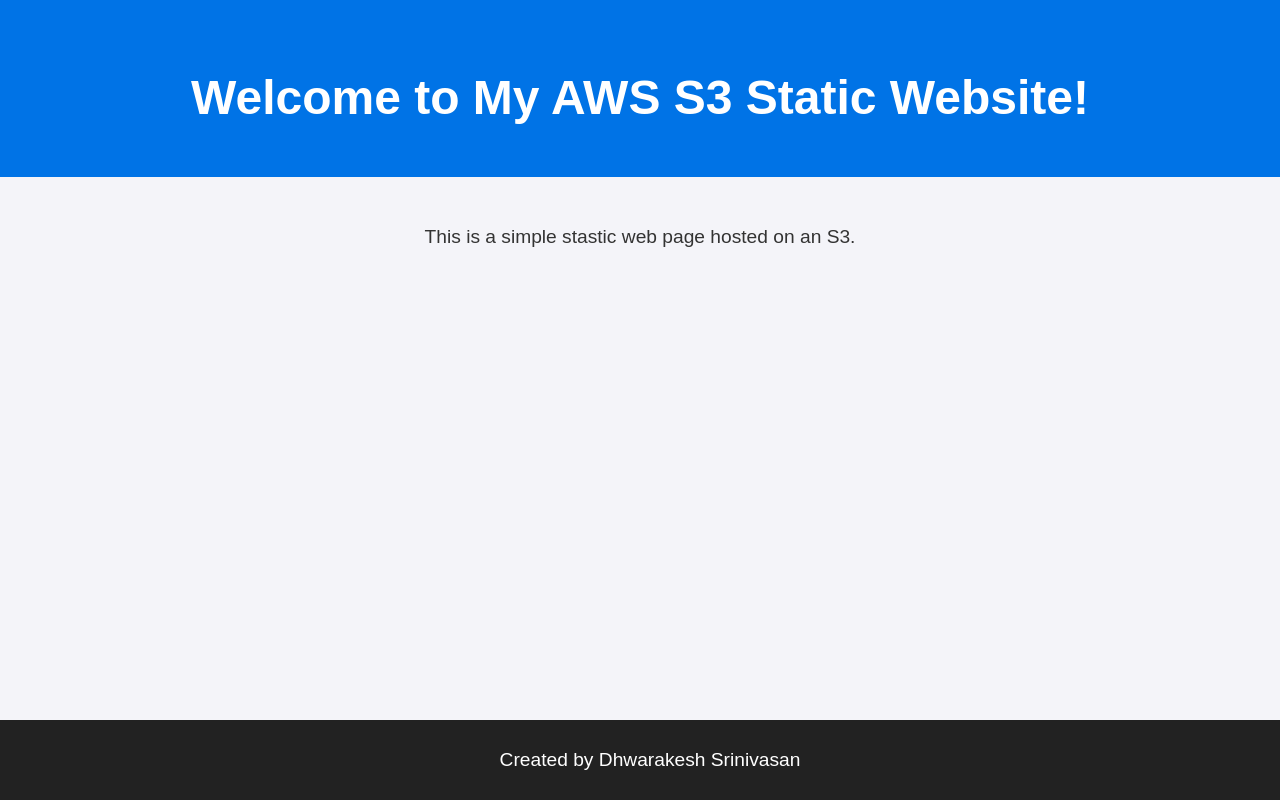
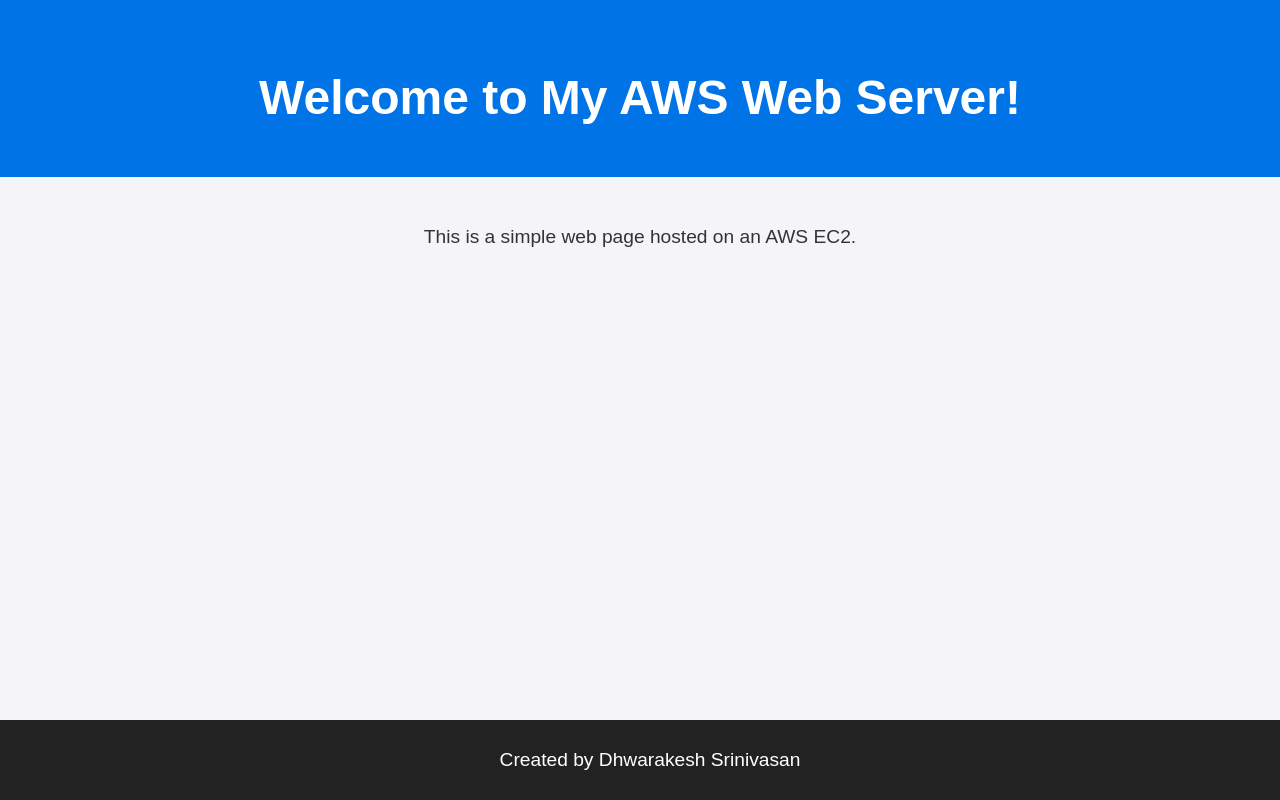
Before and after one commit to git-hub-user7/ec2-dynamic-website, a plain HTML site: page website-files/index.html in a window 1280 px wide. Drawn offline with Linux system fonts and the light colour scheme.

Commit message:
Update index.html

```diff
--- a/website-files/index.html
+++ b/website-files/index.html
@@ -61,11 +61,11 @@
 </head>
 <body>
     <header>
-        <h1>Welcome to My AWS S3 Static Website!</h1>
+        <h1>Welcome to My AWS Web Server!</h1>
     </header>
 
     <div class="container">
-        <p>This is a simple stastic web page hosted on an S3.</p>
+        <p>This is a simple web page hosted on an AWS EC2.</p>
     </div>
 
     <footer>
```
